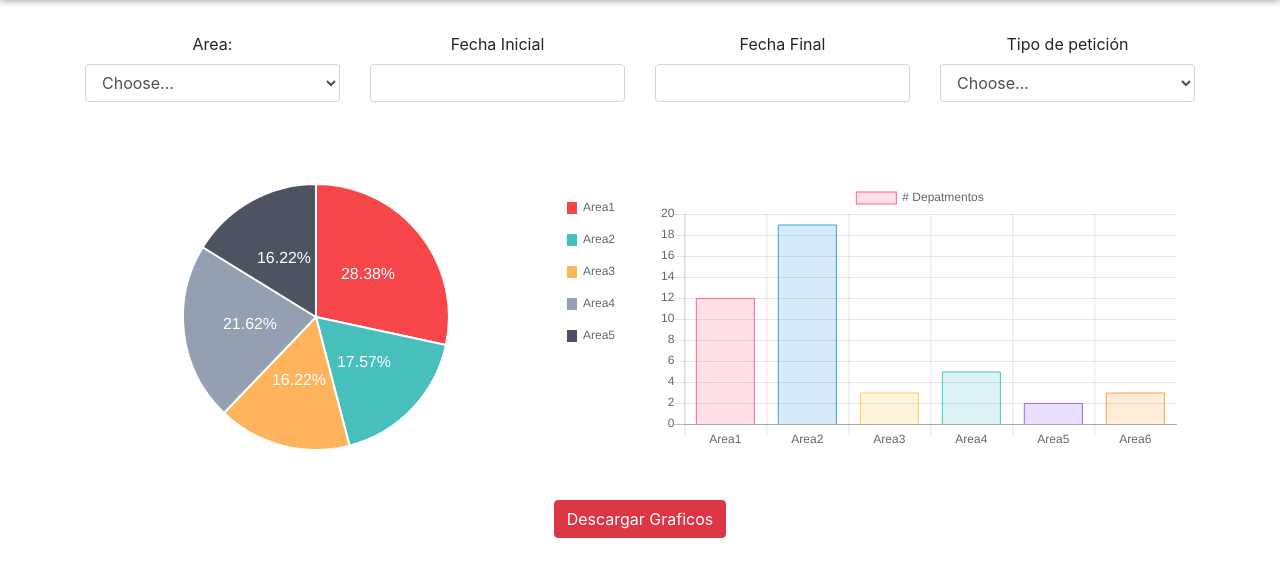
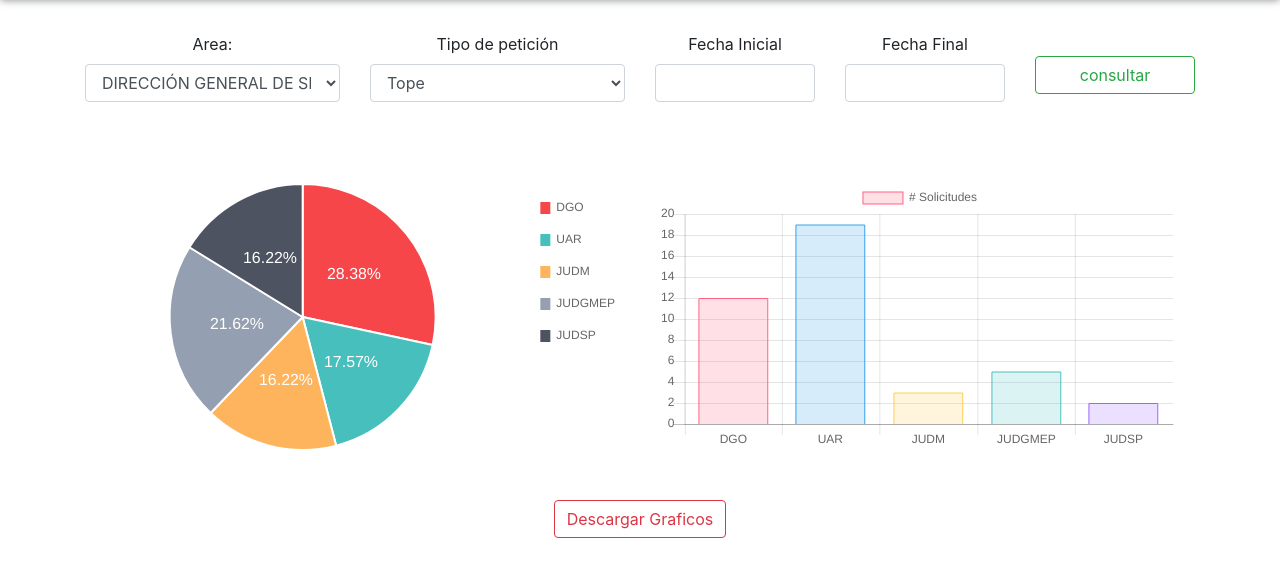
Before and after one commit to Rene-Fabian/Proyecto_alcaldia-, a PHP site: page /Admin_estadisticas.html in a window 1280 px wide. Shown: the part 71-648 px from the top of the page. Run offline with PHP 8.4, Linux system fonts and the light colour scheme; some libraries are stand-ins or nearby versions.

Commit message:
14/07/2020

```diff
--- a/Admin_estadisticas.html
+++ b/Admin_estadisticas.html
@@ -72,25 +72,47 @@
                 <div class="col-md-3">
                     <label for="inputArea" class="">Area:</label>
                     <select id="inputArea" class="form-control">
-                        <option selected>Choose...</option>
-                        <option>...</option>
+                        <option selected>DIRECCIÓN GENERAL DE OBRAS Y DESARROLLO URBANO</option>
+                        <option selected>DIRECCIÓN GENERAL DE SERVICIOS URBANOS</option>
+                        <option>DIRECCIÓN GENERAL DE CONSTRUCCIÓN DE CIUDADANIA</option>
                     </select>
-                </div>
-                <div class="col-md-3">
-                    <label for="fecha_inicio">Fecha Inicial</label>
-                    <input type="date" name="" id="fecha_inicio" class="form-control">
-                </div>
-                <div class="col-md-3">
-                    <label for="fecha_final">Fecha Final</label>
-                    <input type="date" name="" id="fecha_inicio" class="form-control">
                 </div>
                 <div class="col-md-3">
                     <label for="input_tipo_peticione">Tipo de petición</label>
                     <select id="input_tipo_peticione" class="form-control">
-                        <option selected>Choose...</option>
-                        <option>...</option>
+                        <!-- obras -->
+                        <option elected>Tope</option>
+                        <option>Bacheo</option>
+                        <option>Pavimentación</option>
+                        <option>Desazolve de fosa séptica</option>
+                        <option>Banquetas</option>
+                        <!-- servicios urbanos -->
+                        <option>Desazolve de canales</option>
+                        <option>Pipa de agua</option>
+                        <option>Poda de árbol</option>
+                        <option>Limpieza de barranca</option>
+                        <option>Luminarias</option>
+                        <!-- construcción de la ciudadania -->
+                        <option>Becas escolares</option>
+                        <option>Alimentate bien</option>
+                        <option>Atención y organización vecinales</option>
+                        <option>Solicitud de recorrido y audencias con el alcalde y/o funcionarios</option>
+                        <option>Atencion a jovenes</option>
                     </select>
                 </div>
+                <div class="col-md-2">
+                    <label for="fecha_inicio">Fecha Inicial</label>
+                    <input type="date" name="" id="fecha_inicio" class="form-control">
+                </div>
+                <div class="col-md-2">
+                    <label for="fecha_final">Fecha Final</label>
+                    <input type="date" name="" id="fecha_inicio" class="form-control">
+                </div>
+                <div class="col-md-2">
+                    <label for="consultar"></label>
+                    <input type="button" value="consultar" class="btn btn-outline-success btn-block">
+                </div>
+
             </div>
         </form>
     </div>
@@ -102,11 +124,11 @@
         <!-- graficas -->
         <div class="graficaspdf container" id="reportPage">
             <div class="row">
-            <div class="col-md-6" >
-                <canvas id="labelChart"></canvas>
+                <div class="col-md-6">
+                    <canvas id="labelChart" class="bg-white"></canvas>
                 </div>
                 <div class="col-md-6">
-                <canvas id="barChart" ></canvas>
+                    <canvas id="barChart" class="bg-white"></canvas>
                 </div>
             </div>
         </div>
@@ -118,7 +140,7 @@
 
 
     <div class="descargar_pdf container">
-            <button type="button" class="btn btn-danger " value="Descargar PDF" onclick="getPDFgraficos();">
+        <button type="button" class="btn btn-outline-danger " value="Descargar PDF" onclick="getPDFgraficos();">
             Descargar Graficos
         </button>
     </div>
--- a/css/style_estaditicas.css
+++ b/css/style_estaditicas.css
@@ -1,10 +1,14 @@
 .estructura{
 margin-top: 2em;
 text-align: center;
+
 }
+
 
 canvas{
     margin-top: 5em;
+    /* background-color: rgba(236, 252, 14, 0.911); */
+    display: none;
 }
 
 button.btn{
--- a/js/grafica_barras.js
+++ b/js/grafica_barras.js
@@ -3,25 +3,25 @@ var ctxB = document.getElementById("barChart").getContext('2d');
 var myBarChart = new Chart(ctxB, {
     type: 'bar',
         data: {
-        labels: ["Area1", "Area2", "Area3", "Area4", "Area5", "Area6"],
+        labels: ["DGO", "UAR", "JUDM", "JUDGMEP", "JUDSP"],
         datasets: [{
-            label: '# Depatmentos',
+            label: '# Solicitudes',
             data: [12, 19, 3, 5, 2, 3],
             backgroundColor: [
                 'rgba(255, 99, 132, 0.2)',
                 'rgba(54, 162, 235, 0.2)',
                 'rgba(255, 206, 86, 0.2)',
                 'rgba(75, 192, 192, 0.2)',
-                'rgba(153, 102, 255, 0.2)',
-                'rgba(255, 159, 64, 0.2)'
+                'rgba(153, 102, 255, 0.2)'
+
             ],
             borderColor: [
                 'rgba(255,99,132,1)',
                 'rgba(54, 162, 235, 1)',
                 'rgba(255, 206, 86, 1)',
                 'rgba(75, 192, 192, 1)',
-                'rgba(153, 102, 255, 1)',
-                'rgba(255, 159, 64, 1)'
+                'rgba(153, 102, 255, 1)'
+
             ],
             borderWidth: 1
         }]
--- a/js/grafica_pastel.js
+++ b/js/grafica_pastel.js
@@ -3,11 +3,13 @@ var ctxP = document.getElementById("labelChart").getContext('2d');
 var myPieChart = new Chart(ctxP, {
     plugins: [ChartDataLabels],
     type: 'pie',
+    backgroundColor:'rgba(200, 200, 200, 1)',
     data: {
-        labels: ["Area1", "Area2", "Area3", "Area4", "Area5"],
+        labels: ["DGO", "UAR", "JUDM", "JUDGMEP", "JUDSP"],
         datasets: [{
             data: [210, 130, 120, 160, 120],
             backgroundColor: ["#F7464A", "#46BFBD", "#FDB45C", "#949FB1", "#4D5360"],
+
             hoverBackgroundColor: ["#FF5A5E", "#5AD3D1", "#FFC870", "#A8B3C5", "#616774"]
         }]
     },
```
Also changed, not shown: solicitudes.html (+18 -2 lines), js/graficas_pdf.js. Lines whose indentation alone changed are shown as unchanged.
